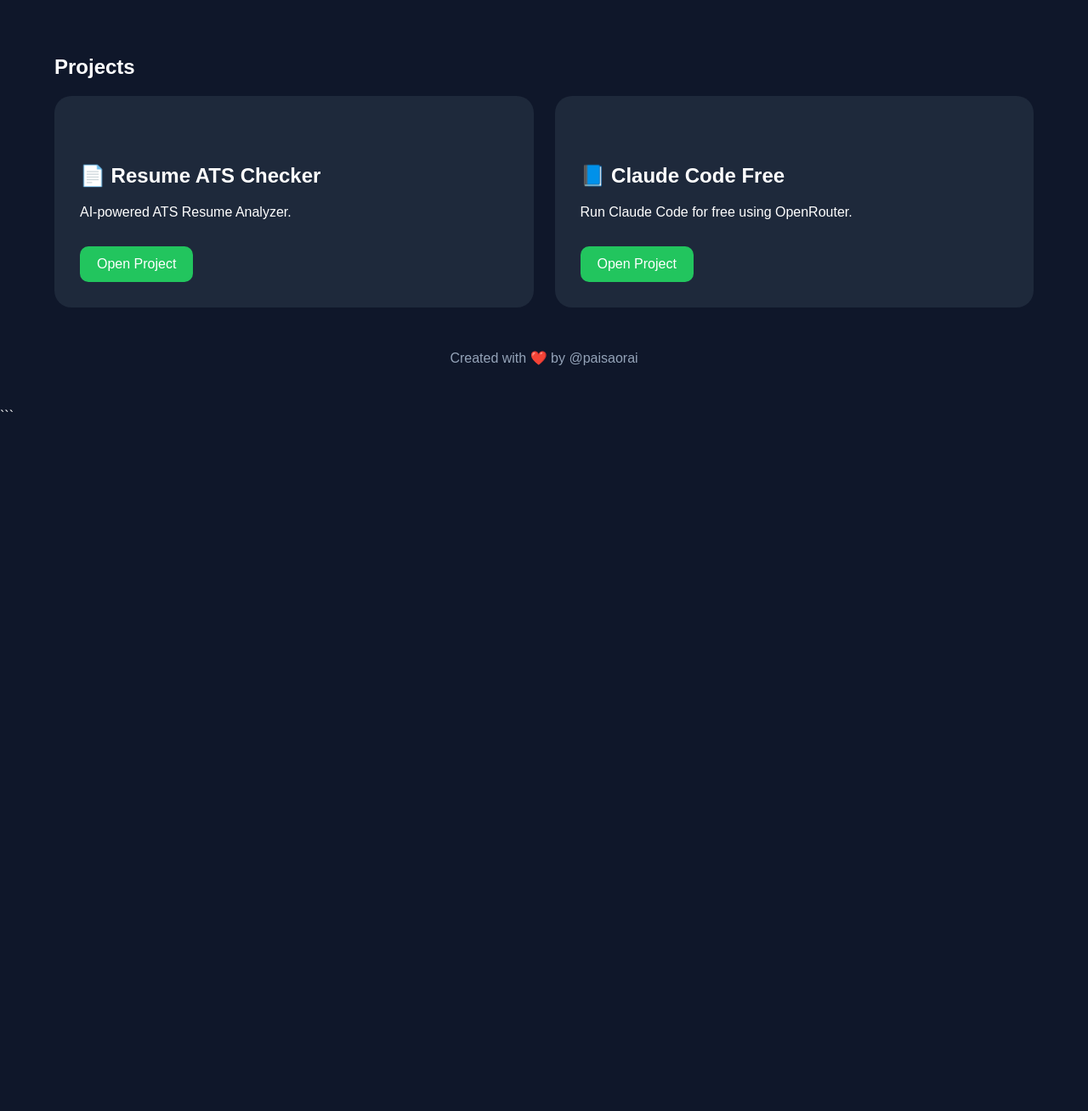
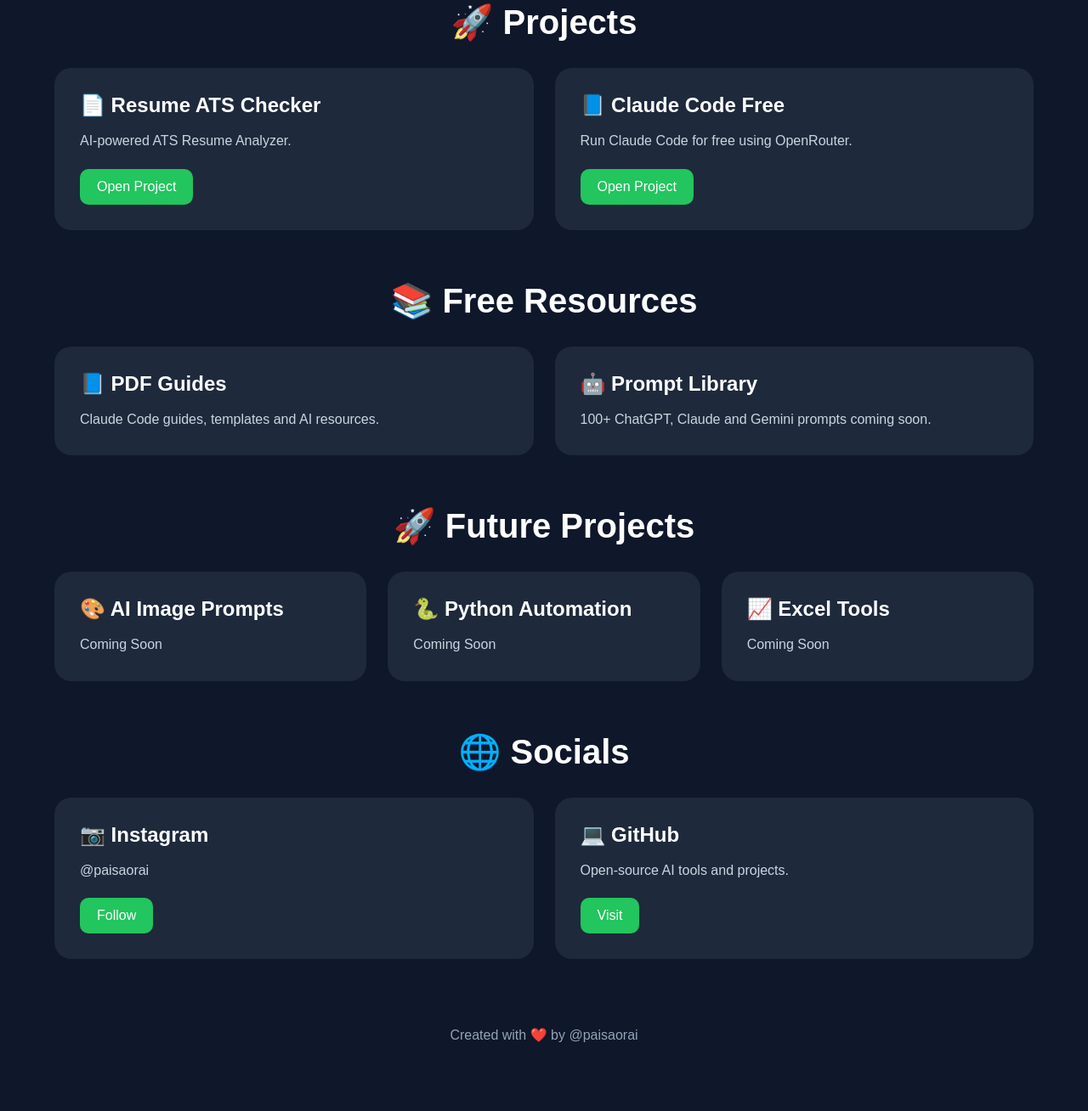
Before and after one commit to aitushar21-cmd/paisaorai, a plain HTML site: page index.html in a window 1280 px wide. Shown: the part 387-1695 px from the top of the page at 85% size. Before the commit the page ends 886 px from the top, so only its background shows below. Drawn offline with Linux system fonts and the light colour scheme.

Commit message:
Update index.html

````diff
--- a/index.html
+++ b/index.html
@@ -1,4 +1,3 @@
-```html
 <!DOCTYPE html>
 <html lang="en">
 <head>
@@ -8,11 +7,16 @@
 
 <style>
 
+*{
+margin:0;
+padding:0;
+box-sizing:border-box;
+font-family:Arial,sans-serif;
+}
+
 body{
 background:#0f172a;
 color:white;
-font-family:Arial,sans-serif;
-margin:0;
 }
 
 .container{
@@ -22,17 +26,25 @@ margin:auto;
 }
 
 .hero{
-padding:80px 20px;
 text-align:center;
+padding:100px 20px;
 }
 
 .hero h1{
 font-size:70px;
+margin-bottom:20px;
 }
 
 .hero p{
-font-size:22px;
+font-size:24px;
 color:#94a3b8;
+}
+
+.section-title{
+margin-top:60px;
+margin-bottom:30px;
+font-size:40px;
+text-align:center;
 }
 
 .cards{
@@ -49,31 +61,39 @@ transition:.3s;
 }
 
 .card:hover{
-transform:translateY(-10px);
+transform:translateY(-8px);
+}
+
+.card h2{
+margin-bottom:15px;
+}
+
+.card p{
+color:#cbd5e1;
+line-height:1.6;
 }
 
 .button{
 display:inline-block;
+margin-top:20px;
 padding:12px 20px;
 background:#22c55e;
 color:white;
 text-decoration:none;
 border-radius:10px;
-margin-top:15px;
 }
 
-h2{
-margin-top:50px;
+.button:hover{
+background:#16a34a;
 }
 
 footer{
 text-align:center;
-padding:50px;
+padding:80px 0;
 color:#94a3b8;
 }
 
 </style>
-
 </head>
 
 <body>
@@ -84,50 +104,104 @@ color:#94a3b8;
 
 <h1>🚀 PaisaOrAI</h1>
 
-<p>
-AI • Automation • Python • Free Tools
-</p>
+<p>AI • Automation • Python • Free Tools</p>
 
 </div>
 
-<h2>Projects</h2>
+
+<h2 class="section-title">🚀 Projects</h2>
 
 <div class="cards">
 
 <div class="card">
 <h2>📄 Resume ATS Checker</h2>
-
-<p>
-AI-powered ATS Resume Analyzer.
-</p>
+<p>AI-powered ATS Resume Analyzer.</p>
 
 <a class="button"
 href="https://github.com/aitushar21-cmd/resume-ats-checker">
+Open Project
+</a>
+</div>
 
+
+<div class="card">
+<h2>📘 Claude Code Free</h2>
+<p>Run Claude Code for free using OpenRouter.</p>
+
+<a class="button"
+href="https://github.com/aitushar21-cmd/Claude-code-free">
 Open Project
-
 </a>
+</div>
 
 </div>
 
+
+<h2 class="section-title">📚 Free Resources</h2>
+
+<div class="cards">
+
 <div class="card">
+<h2>📘 PDF Guides</h2>
+<p>Claude Code guides, templates and AI resources.</p>
+</div>
 
-<h2>📘 Claude Code Free</h2>
-
-<p>
-Run Claude Code for free using OpenRouter.
-</p>
-
-<a class="button"
-href="https://github.com/aitushar21-cmd/Claude-code-free">
-
-Open Project
-
-</a>
+<div class="card">
+<h2>🤖 Prompt Library</h2>
+<p>100+ ChatGPT, Claude and Gemini prompts coming soon.</p>
+</div>
 
 </div>
 
+
+<h2 class="section-title">🚀 Future Projects</h2>
+
+<div class="cards">
+
+<div class="card">
+<h2>🎨 AI Image Prompts</h2>
+<p>Coming Soon</p>
 </div>
+
+<div class="card">
+<h2>🐍 Python Automation</h2>
+<p>Coming Soon</p>
+</div>
+
+<div class="card">
+<h2>📈 Excel Tools</h2>
+<p>Coming Soon</p>
+</div>
+
+</div>
+
+
+<h2 class="section-title">🌐 Socials</h2>
+
+<div class="cards">
+
+<div class="card">
+<h2>📷 Instagram</h2>
+<p>@paisaorai</p>
+
+<a class="button"
+href="https://instagram.com/paisaorai">
+Follow
+</a>
+</div>
+
+<div class="card">
+<h2>💻 GitHub</h2>
+<p>Open-source AI tools and projects.</p>
+
+<a class="button"
+href="https://github.com/aitushar21-cmd">
+Visit
+</a>
+</div>
+
+</div>
+
 
 <footer>
 
@@ -139,4 +213,3 @@ Created with ❤️ by @paisaorai
 
 </body>
 </html>
-```
````
